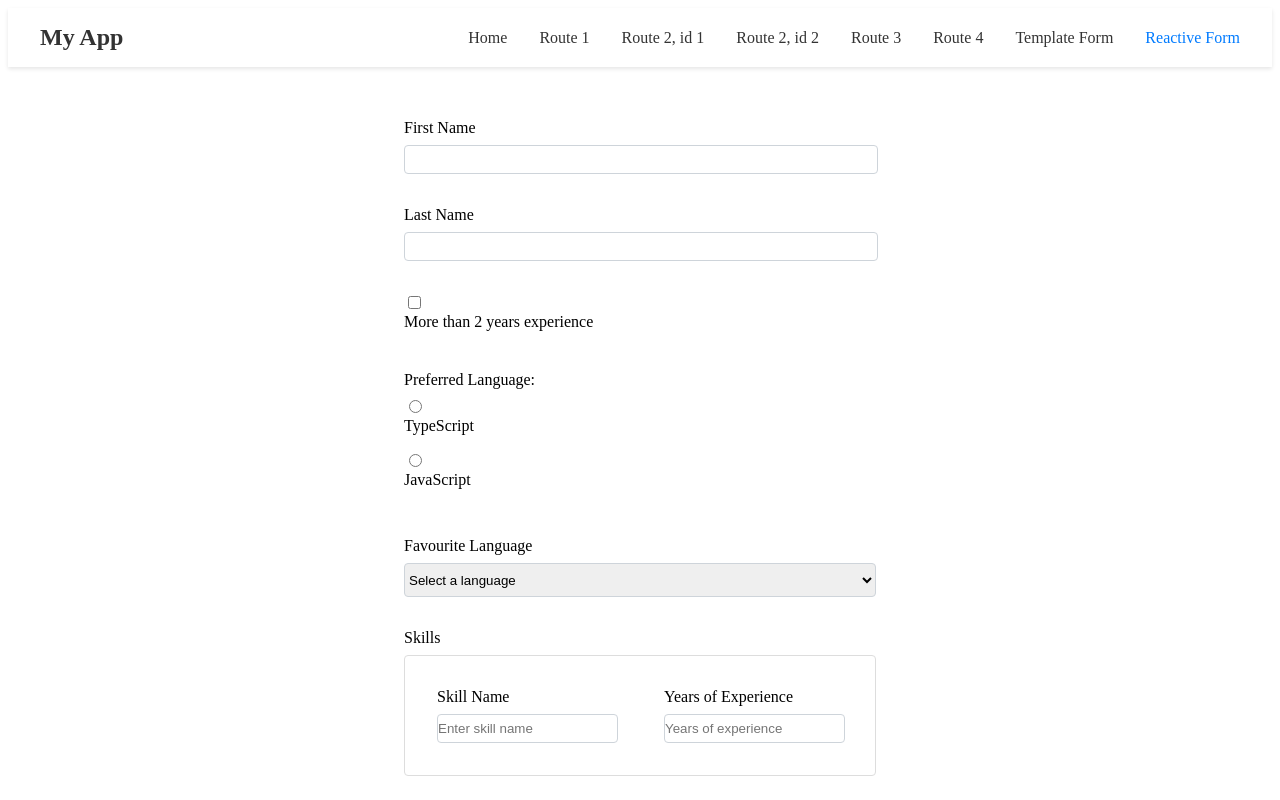
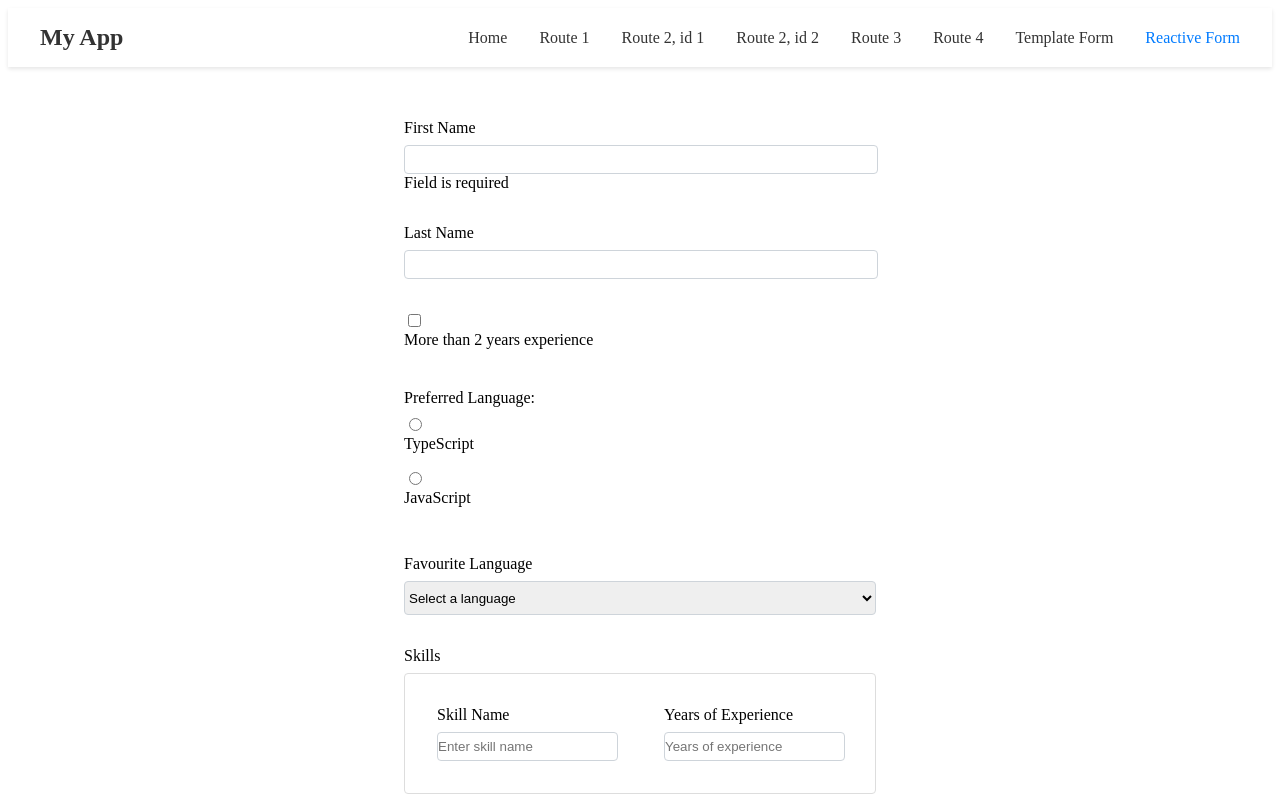
Before and after one commit to skakavoulis/AngularSample, an Angular app: page /reactive-form in a window 1280 px wide. Shown: the top 800 px of the page. Built offline with nearby package versions, Linux system fonts and the light colour scheme.

Commit message:
Add small updates during class

```diff
--- a/src/app/components/reactive-form/reactive-form.component.html
+++ b/src/app/components/reactive-form/reactive-form.component.html
@@ -13,6 +13,9 @@
         formControlName="firstName"
         class="form-control"
       />
+      <div *ngIf="getControlError('firstName', 'required')">
+        Field is required
+      </div>
     </div>
 
     <div
--- a/src/app/components/reactive-form/reactive-form.component.ts
+++ b/src/app/components/reactive-form/reactive-form.component.ts
@@ -105,4 +105,8 @@ export class ReactiveFormComponent implements OnInit {
       console.log('Form is invalid');
     }
   }
+
+  getControlError(controlName: string, validationName: string) {
+    return this.form.get(controlName)?.errors?.[validationName];
+  }
 }
```
